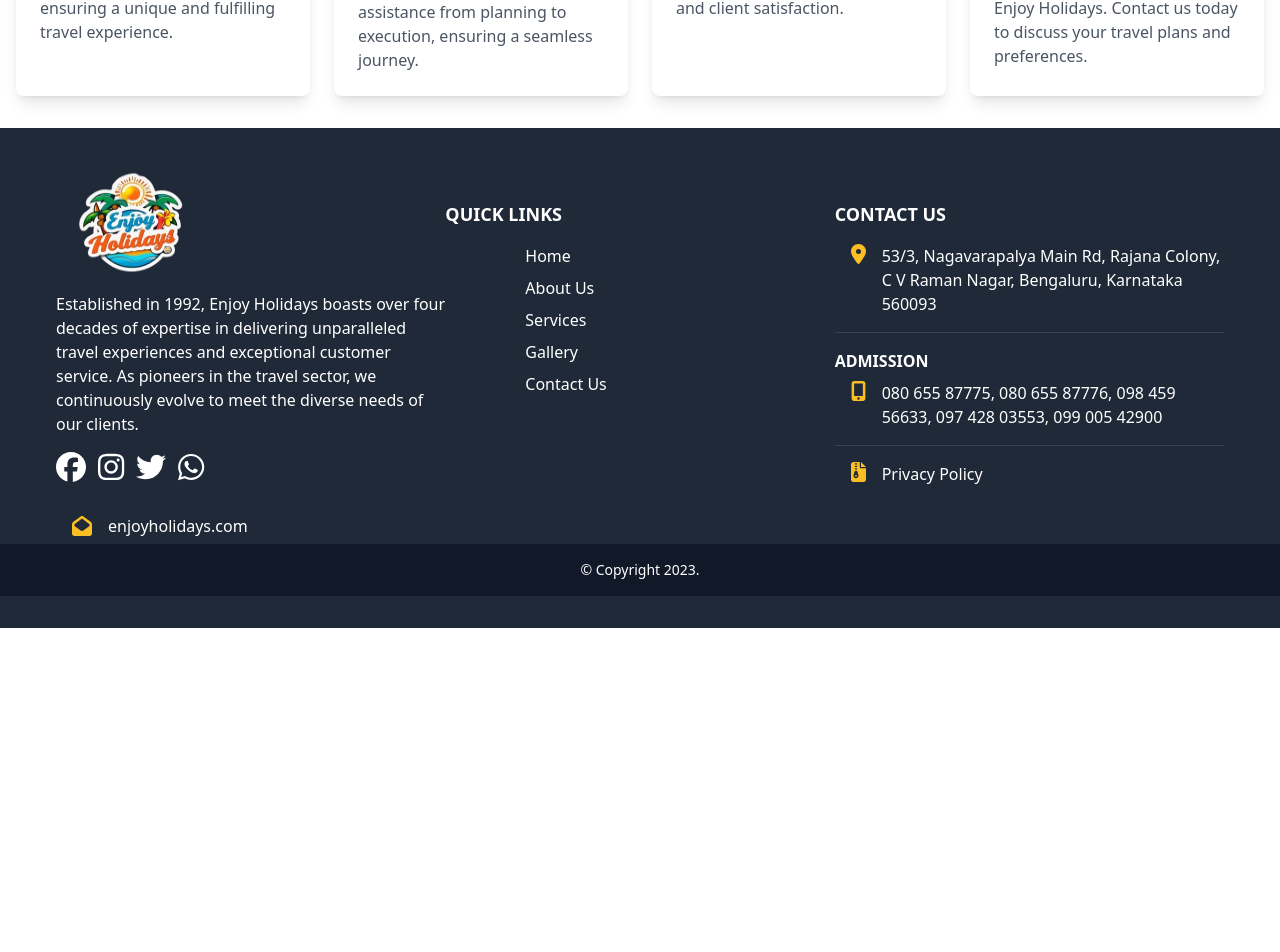
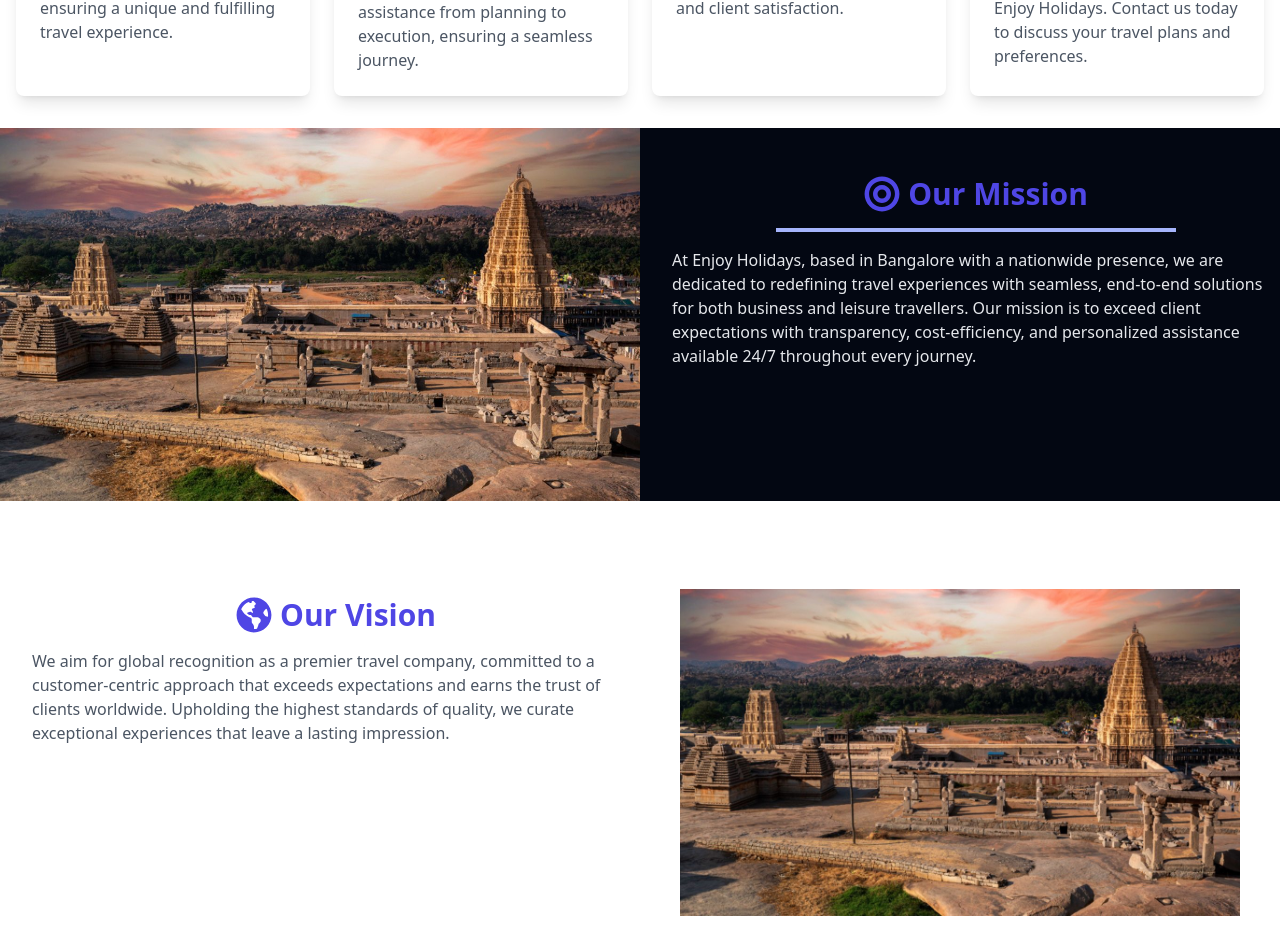
Before and after one commit to akshitchowdhury/travels_chetan, a React (Create React App) app: page /about in a window 1280 px wide. Shown: the part 1336-2288 px from the top of the page. Before the commit the page ends 1964 px from the top, so only its background shows below. Built offline with nearby package versions, Linux system fonts and the light colour scheme.

Commit message:
VisionMission

```diff
--- a/src/App.js
+++ b/src/App.js
@@ -15,7 +15,7 @@ import Footer from './component/Footer/Footer';
 import Contact from './component/Contact/Contact';
 function App() {
   return (
-    <div className="App">
+    <div className="App overflow-clip">
       <Router>
     <Nav/>
     <Routes>
--- a/src/component/About/About.jsx
+++ b/src/component/About/About.jsx
@@ -2,12 +2,14 @@ import React from 'react'
 import aboutBg from "../../assets/aboutBg.jpg"
 import HomeAbout from '../Home/HomeAbout'
 import WhyUs from './WhyUs/WhyUs'
+import VisionMission from './VisonMission/VisionMission'
 const About = () => {
   return (
     <>
     <img src={aboutBg} className='h-[50vh] object-cover object-center w-full'/>
       <HomeAbout/>
       <WhyUs/>
+      <VisionMission/>
     </>
   )
 }
--- a/src/component/About/VisonMission/VisionMission.jsx
+++ b/src/component/About/VisonMission/VisionMission.jsx
@@ -1,11 +1,58 @@
-import React from 'react'
+import React from 'react';
+import { FaGlobeAmericas, FaBullseye } from 'react-icons/fa';
+import visMis from "../../../assets/hero3.jpg";
 
 const VisionMission = () => {
   return (
-    <div>
+    <div className="p-8 lg:p-0 space-y-12">
+      {/* Our Mission Section */}
+      <div className="mission lg:bg-gray-950">
+        <div className="flex flex-col lg:flex-row items-center lg:items-start space-y-6 lg:space-y-0 lg:space-x-8">
+          <img
+            src={visMis}
+            alt="Our Mission"
+            className="w-full lg:w-1/2 lg:rounded-none  object-cover lg:object-fill lg:max-h-[500px]"
+          />
+         <div className="flex flex-col py-12 items-center space-y-4 lg:w-1/2">
+  <h2 className="text-3xl font-bold text-indigo-600 flex items-center space-x-2">
+    <FaBullseye className="text-4xl" />
+    <span>Our Mission</span>
+  </h2>
+  <div className="w-[200px] lg:w-[400px] h-1 bg-indigo-300 mt-2 mb-4"></div>
+  <p className="lg:text-gray-200">
+    At Enjoy Holidays, based in Bangalore with a nationwide presence, we are dedicated to redefining
+    travel experiences with seamless, end-to-end solutions for both business and leisure travellers. Our
+    mission is to exceed client expectations with transparency, cost-efficiency, and personalized
+    assistance available 24/7 throughout every journey.
+  </p>
+</div>
 
+        </div>
+      </div>
+      {/* Our Vision Section */}
+      <div className="vision">
+        <div className="flex flex-col lg:flex-row-reverse
+        items-center lg:items-start space-y-6 lg:space-y-0 lg:space-x-8">
+          <img
+            src={visMis}
+            alt="Our Vision"
+            className="w-full p-10 lg:w-1/2 lg:rounded-none  object-cover lg:object-fill lg:max-h-[500px]"
+          />
+          <div className="flex flex-col items-center py-12 space-y-4 lg:w-1/2">
+            <h2 className="text-3xl font-bold text-indigo-600 flex items-center space-x-2">
+              <FaGlobeAmericas className="text-4xl" />
+              <span>Our Vision</span>
+            </h2>
+            <p className="text-gray-600">
+              We aim for global recognition as a premier travel company, committed to a customer-centric
+              approach that exceeds expectations and earns the trust of clients worldwide. Upholding the highest
+              standards of quality, we curate exceptional experiences that leave a lasting impression.
+            </p>
+          </div>
+        </div>
+      </div>
     </div>
-  )
-}
+  );
+};
 
-export default VisionMission
+export default VisionMission;
--- a/src/component/About/WhyUs/WhyUs.jsx
+++ b/src/component/About/WhyUs/WhyUs.jsx
@@ -1,7 +1,8 @@
 import { faFaceSmile, faSmile } from '@fortawesome/free-solid-svg-icons';
 import { FontAwesomeIcon } from '@fortawesome/react-fontawesome';
 import React from 'react';
-import { FaRegFaceSmile } from 'react-icons/fa6';
+import { FaRegEnvelopeOpen, FaRegStar } from 'react-icons/fa';
+import { FaRegFaceSmile, FaRegLightbulb } from 'react-icons/fa6';
 // import { FaRegSmile, FaFo } from 'react-icons/fa';
 
 const WhyUs = () => {
@@ -9,18 +10,22 @@ const WhyUs = () => {
     {
       title: 'Customized Itineraries',
       content: 'Personalized travel plans tailored to your interests, ensuring a unique and fulfilling travel experience.',
+      icon: <FaRegLightbulb className="text-4xl text-amber-400 mx-auto" />
     },
     {
       title: 'Exceptional Customer Service',
       content: 'Dedicated support and assistance from planning to execution, ensuring a seamless journey.',
+      icon: <FaRegFaceSmile className="text-4xl text-green-300 mx-auto" />
     },
     {
       title: 'Quality and Reliability',
       content: 'Upholding the highest standards of service excellence and client satisfaction.',
+      icon: <FaRegStar className="text-4xl text-red-400 mx-auto" />
     },
     {
       title: 'Contact Us',
       content: 'Start planning your next extraordinary adventure with Enjoy Holidays. Contact us today to discuss your travel plans and preferences.',
+      icon: <FaRegEnvelopeOpen className="text-4xl text-orange-700 mx-auto" />
     },
   ];
 
@@ -31,15 +36,17 @@ const WhyUs = () => {
       {points.map((point, index) => (
         <div
           key={index}
-  className="bg-white p-6 rounded-lg shadow-lg transition-all duration-300
-   ease-in-out hover:shadow-2xl hover:bg-orange-500 hover:-translate-y-2 transform">
-
+          className={`bg-white p-6 rounded-lg shadow-lg transition-all duration-300 ease-in-out hover:shadow-2xl hover:-translate-y-2 transform ${
+            index % 2 === 0 ? 'hover:bg-indigo-200' : 'hover:bg-amber-500 hover:text-white'
+          }`}
+        >
           <div className="text-center mb-4">
-              <FaRegFaceSmile className="text-4xl text-amber-400 mx-auto" />
-              {/* <FontAwesomeIcon icon={faFaceSmile} className='text-4xl text-amber-400'/> */}
+            {point.icon}
           </div>
           <h3 className="text-xl font-semibold text-gray-800 mb-2">{point.title}</h3>
-            <p className="text-gray-600">{point.content}</p>
+          <p className={`${index % 2 === 0 ? 'text-gray-600' : 'text-gray-600 hover:text-white'}`}>
+            {point.content}
+          </p>
         </div>
       ))}
     </div>
```
Lines whose indentation alone changed are shown as unchanged.
